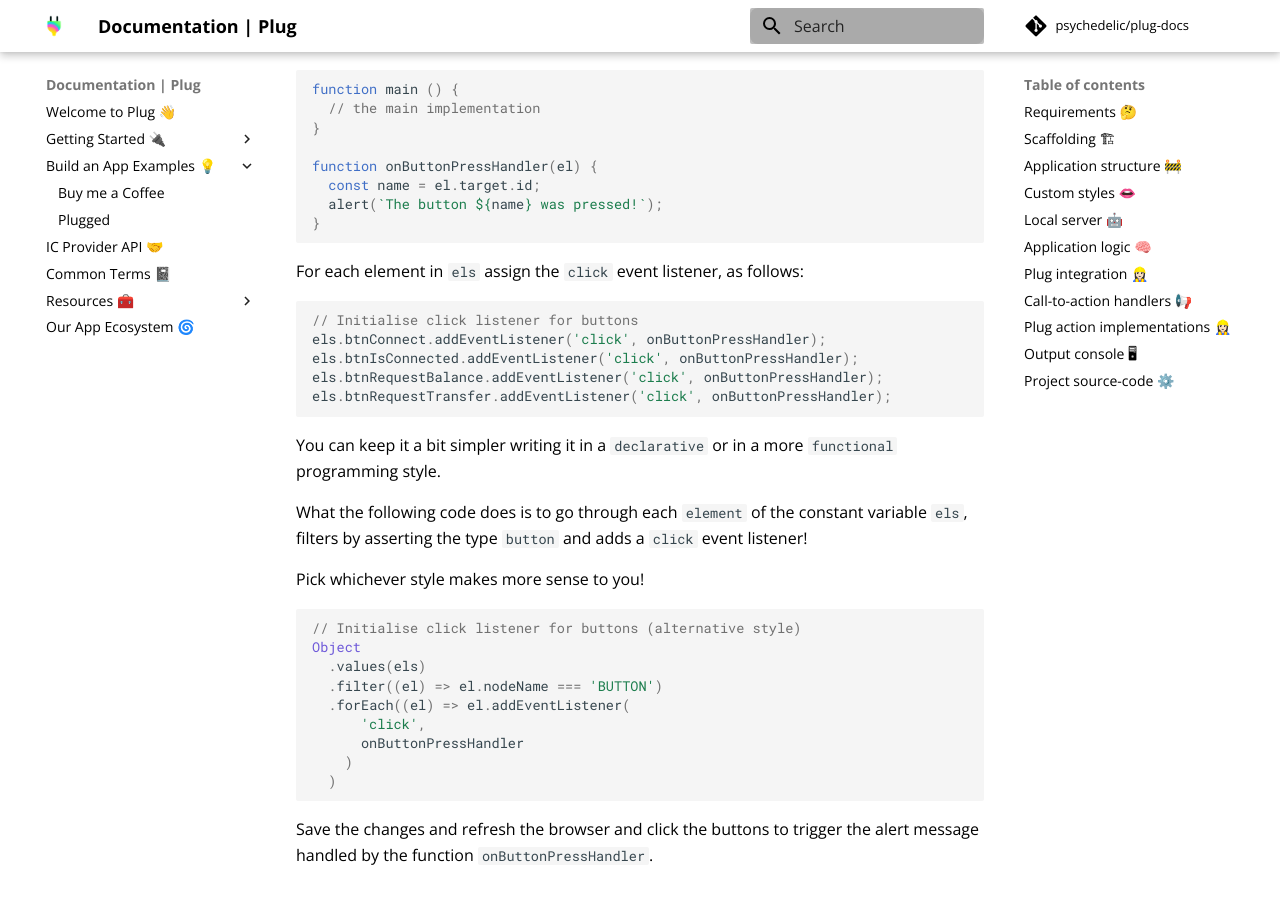
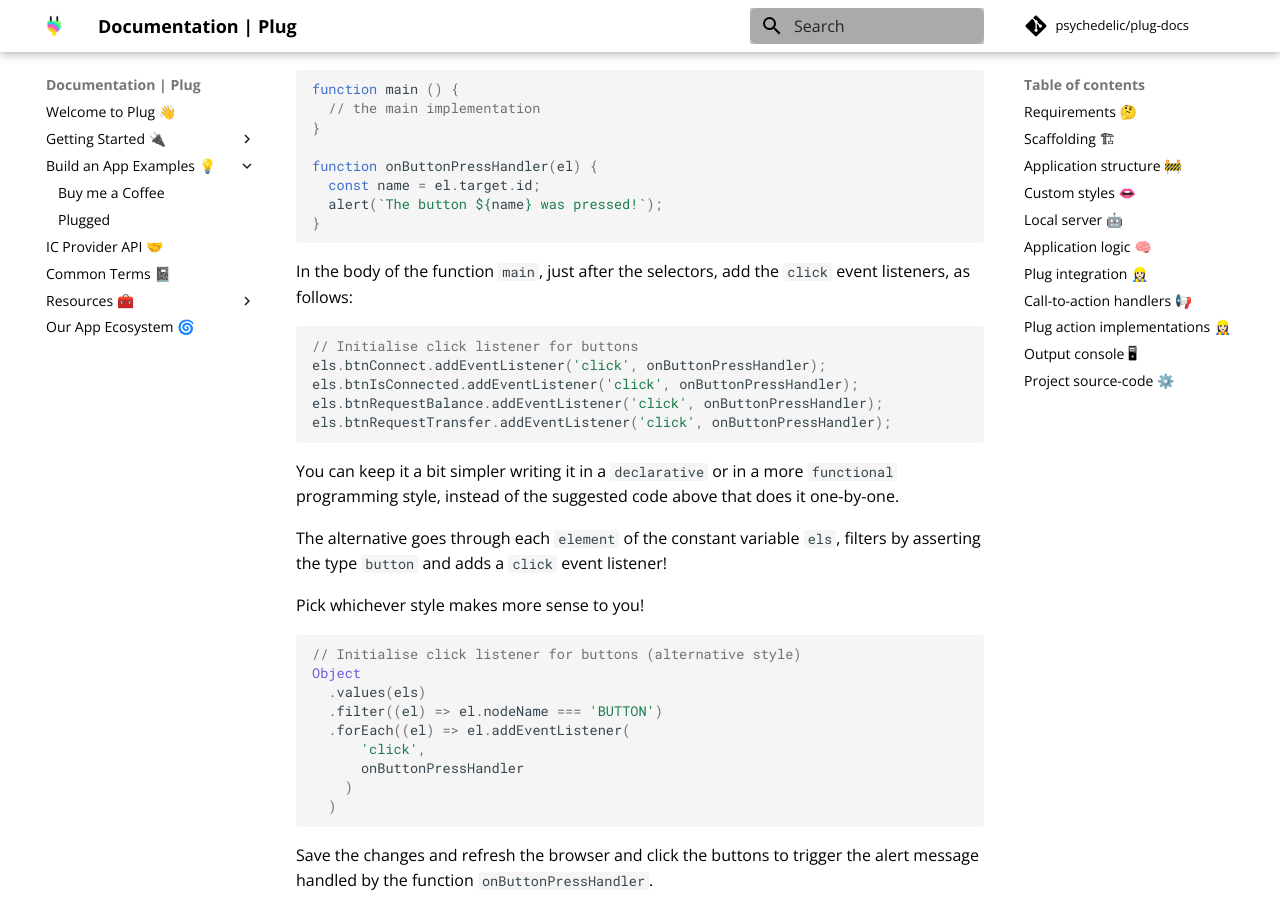
Before and after one commit to Psychedelic/plug-docs, an MkDocs documentation site: the page built from docs/build-an-app-examples/build-app-plugged.md, in a window 1280 px wide and 900 px high, scrolled down 6440 px. Built offline with MkDocs 1.6.1 and Material for MkDocs 9.7.7, drawn with Linux system fonts in a browser that asks for light colours; comment, search, counter and statistics services are not loaded.

Commit message:
docs: ✏️  small amend

````diff
--- a/docs/build-an-app-examples/build-app-plugged.md
+++ b/docs/build-an-app-examples/build-app-plugged.md
@@ -293,7 +293,7 @@ function onButtonPressHandler(el) {
 }
 ```
 
-For each element in `els` assign the `click` event listener, as follows:
+In the body of the function `main`, just after the selectors, add the `click` event listeners, as follows:
 
 ```js
 // Initialise click listener for buttons
@@ -303,9 +303,9 @@ els.btnRequestBalance.addEventListener('click', onButtonPressHandler);
 els.btnRequestTransfer.addEventListener('click', onButtonPressHandler);
 ```
 
-You can keep it a bit simpler writing it in a `declarative` or  in a more `functional` programming style.
+You can keep it a bit simpler writing it in a `declarative` or  in a more `functional` programming style, instead of the suggested code above that does it one-by-one.
 
-What the following code does is to go through each `element` of the constant variable `els`, filters by asserting the type `button` and adds a `click` event listener!
+The alternative goes through each `element` of the constant variable `els`, filters by asserting the type `button` and adds a `click` event listener!
 
 Pick whichever style makes more sense to you!
 
````
